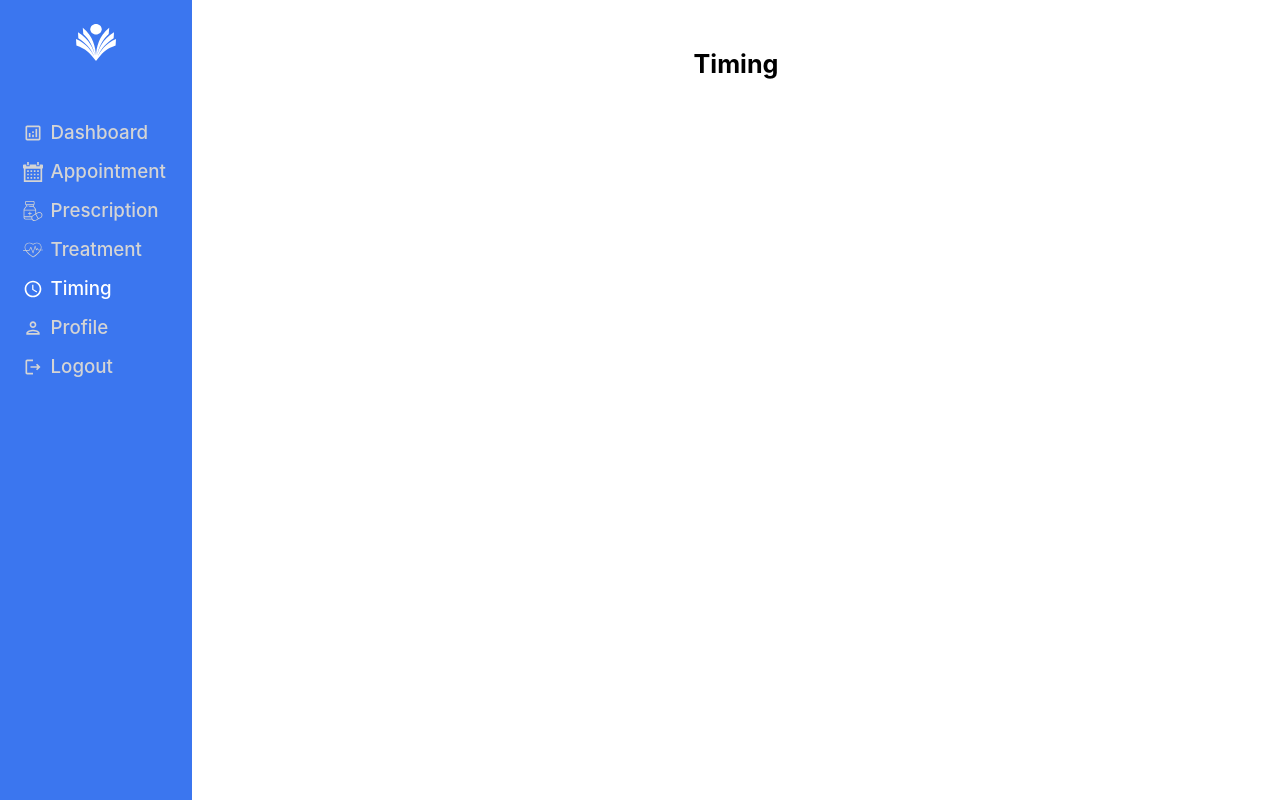
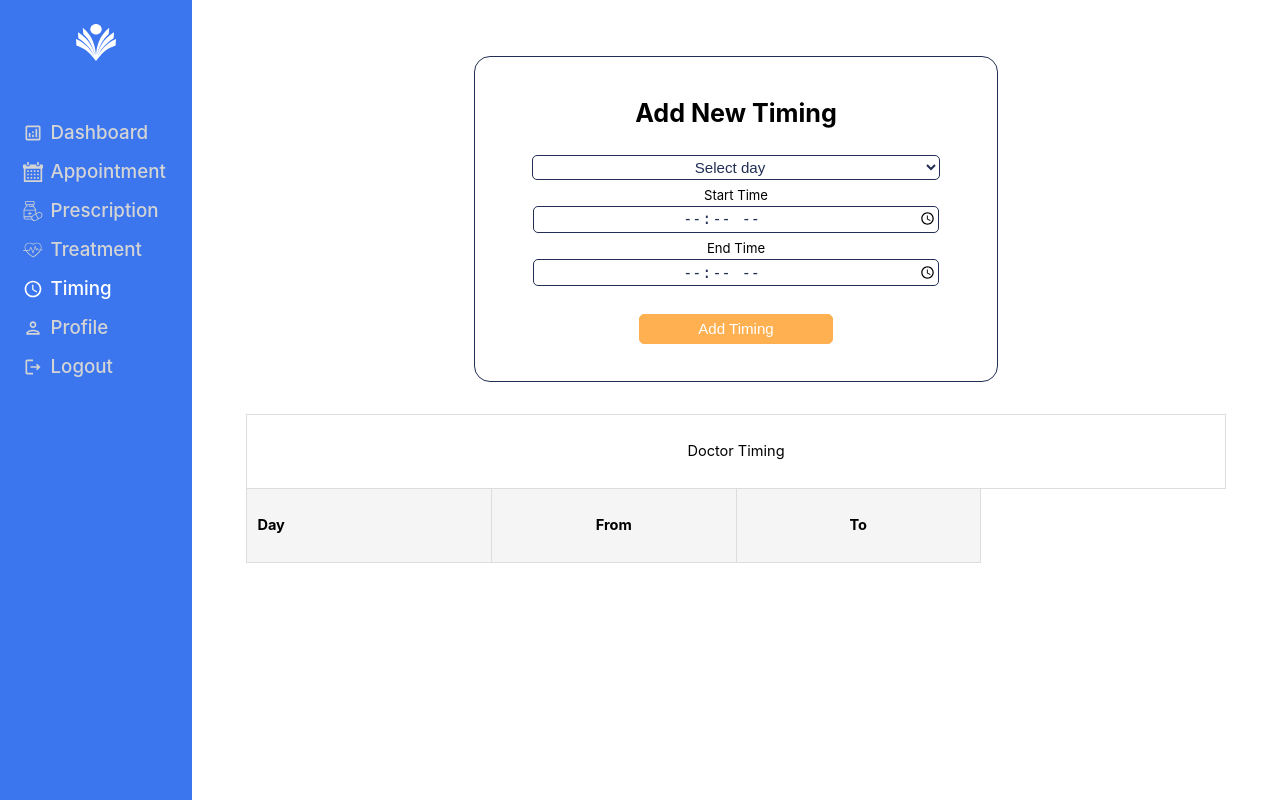
Before and after one commit to SisodiyaAakash/HMS-Project, a PHP site: page /doctor/timing.php in a window 1280 px wide. Run offline with PHP 8.4, Linux system fonts and the light colour scheme; the visitor is signed in with stand-in values (Sample User, id 1); data that the repository does not hold is empty.

Commit message:
Added doctor timing as per week functionality and removed some of other functionality

```diff
--- a/admin/doctors.php
+++ b/admin/doctors.php
@@ -123,6 +123,7 @@ include_once 'comps/header.php';
           <input name="user-name" type="text" placeholder="Username"/>
           <input name="password" type="password" placeholder="Password"/>
           <input name="conf-pass" type="password" placeholder="Confirm Password"/>
+
           <button name="submit" type="submit" id="submit" value="submit">Add Doctor</button>
         </form>
 
--- a/doctor/profile.php
+++ b/doctor/profile.php
@@ -353,6 +353,7 @@
             confPassInput.focus();
             return false;
         }
+        return true;
     }
 </script>
 </html>
--- a/doctor/timing.php
+++ b/doctor/timing.php
@@ -3,9 +3,50 @@
     $page_name= "timing";
 
     include_once '../config/db.php';
+    include_once '../models/DayMaster.php';
+    include_once '../models/DoctorTiming.php';
 
     session_start();
+    $doctor_timing_instance = new DoctorTiming();
     $user_name= $_SESSION["DOCTOR_USERNAME"];
+
+    $INPUT = filter_var_array($_POST, FILTER_SANITIZE_STRING);
+
+    if (isset($_GET['remove_day'])) {
+      $work_day = $_GET['remove_day'];
+
+      $result = $doctor_timing_instance -> remove_day($user_name,$work_day);
+
+      if ($result === TRUE) {
+        echo("<script>alert('Day timing removed');</script>");
+      }
+    }
+
+    if (isset($INPUT['submit'])) {
+        // Doctor timing table (doctor_timing)
+        $u_name = $user_name;
+        $working_day = $INPUT['day'];
+        $start_time = $INPUT['start-time'];
+        $end_time = $INPUT['end-time'];
+
+        $doctor_timing_payload = array(
+            "u_name" => $u_name,
+            "working_day" => $working_day,
+            "start_time" => $start_time,
+            "end_time" => $end_time,
+            "d_uname" => $user_name,
+        );
+
+        $doctor_timing_instance->create($doctor_timing_payload);
+
+        echo '<script>alert("Added timing successfully")</script>';
+    }
+
+    $day= new DayMaster();
+    $day_list= $day->find();
+
+    $doctor_timing = new DoctorTiming();
+    $doctor_timing_list = $doctor_timing->find_by_uname($user_name);
 ?>
 <!DOCTYPE html>
 <html>
@@ -18,8 +59,90 @@
     ?>
     <div class="pagearea">
       <div class="container">
-        <h2 class="heading">Timing</h2>
+        <form name="timing-form" method="post" class="contact" onsubmit="return validateform();">
+          <h2 class="heading">Add New Timing</h2>
+
+          <select name="day">
+            <option selected value="">Select day</option>
+            <?php foreach($day_list as $day_row): ?>
+              <option <?php foreach($doctor_timing_list as $doctor_timing_row): ?><?php if($day_row->id === $doctor_timing_row->working_day) { echo "disabled"; } ?><?php endforeach; ?> value="<?php echo($day_row->id);?>"><?php echo($day_row->day_name); ?></option>
+            <?php endforeach; ?>
+          </select>
+
+          <h6 class="label">Start Time</h6>
+          <input name="start-time" type="time" placeholder="Start Time"/>
+
+          <h6 class="label">End Time</h6>
+          <input name="end-time" type="time" placeholder="End Time"/>
+
+          <button name="submit" type="submit" id="submit" value="submit">Add Timing</button>
+        </form>
+
+          <table>
+            <thead>
+              <tr>
+                <td class="center" colspan="4">Doctor Timing</td>
+              </tr>
+              <tr>
+                <th>Day</th>
+                <th>From</th>
+                <th>To</th>
+                <th class="hide"></th>
+              </tr>
+            </thead>
+            <tbody>
+              <?php foreach($doctor_timing_list as $doctor_timing_row): ?>
+              <tr>
+                <td><?php echo($doctor_timing_row->day_name);?></td>
+                <td><?php echo($doctor_timing_row->start_time);?></td>
+                <td><?php echo($doctor_timing_row->end_time);?></td>
+                <td>
+                  <a href="?remove_day=<?php echo($doctor_timing_row->working_day)?>">Delete Timing</a>
+                </td>
+              </tr>
+              <?php endforeach;?>
+            </tbody>
+          </table>
+
+        <div class="day-table"></div>
       </div>
     </div>
   </body>
+  <script src="../files/validate.js"></script>
+<script>
+    // Validation Script
+    function validateform(event)
+    {
+        const form = document.forms['timing-form'];
+
+        if (!form) {
+            alert("Can't find form");
+            return;
+        }
+        // Validate day
+        const dayInput = form['day'];
+        if (dayInput.value == "") {
+            alert("Select day");
+            dayInput.focus();
+            return false;
+        }
+
+        // Validate starttime
+        const startTimeInput = form['start-time'];
+        if (startTimeInput.value == "") {
+            alert("Select starttime");
+            startTimeInput.focus();
+            return false;
+        }
+
+         // Validate endtime
+        const endTimeInput = form['end-time'];
+        if (endTimeInput.value == "") {
+            alert("Select endtime");
+            endTimeInput.focus();
+            return false;
+        }
+        return true;
+    }
+</script>
 </html>
--- a/models/DayMaster.php
+++ b/models/DayMaster.php
@@ -13,7 +13,7 @@
          */
         public function find()
         {
-            $query = "SELECT * FROM day_master;";
+            $query = "SELECT * FROM day_master ORDER BY id;";
 
             $this->db->query($query);
 
--- a/models/DoctorMaster.php
+++ b/models/DoctorMaster.php
@@ -3,6 +3,7 @@ require_once "../lib/pdo.php";
 
 include_once("DoctorCredential.php");
 include_once("DoctorQualification.php");
+include_once("DoctorTiming.php");
 
 class DoctorMaster
 {
@@ -142,6 +143,11 @@ class DoctorMaster
         if($result_qual===FALSE){
             return FALSE;
         }
+        $doctor_timing = new DoctorTiming();
+        $result_timing= $doctor_timing -> remove($user_name);
+        if($result_timing===FALSE){
+            return FALSE;
+        }
         return TRUE;
     }
 }
--- a/models/DoctorTiming.php
+++ b/models/DoctorTiming.php
@@ -22,12 +22,15 @@ class DoctorTiming
     }
 
     /**
-     * @param user_name - User name
+     * @param u_name - User name
      * @return array
      */
-    public function find_by_uname($user_name)
+    public function find_by_uname($u_name)
     {
-        $query = "SELECT * FROM doctor_timing WHERE user_name = '$user_name'";
+        $query = "SELECT d.day_name, dt.working_day, dt.start_time, dt.end_time
+                    FROM day_master d, doctor_timing dt
+                    WHERE d.id=dt.working_day AND dt.u_name = '$u_name'
+                    ORDER BY dt.working_day";
 
         $this->db->query($query);
 
@@ -35,16 +38,15 @@ class DoctorTiming
     }
     public function create($data)
     {
-        $query = "INSERT INTO doctor_timing(user_name, working_day, start_time, end_time, status)
-                    VALUES (:user_name, :working_day, :start_time, :end_time, :status)";
+        $query = "INSERT INTO doctor_timing(u_name, working_day, start_time, end_time)
+                    VALUES (:u_name, :working_day, :start_time, :end_time)";
 
         $this->db->query($query);
 
-        $this->db->bind('user_name', $data['user_name']);
+        $this->db->bind('u_name', $data['u_name']);
         $this->db->bind('working_day', $data['working_day']);
         $this->db->bind('start_time', $data['start_time']);
         $this->db->bind('end_time', $data['end_time']);
-        $this->db->bind('status', $data['status']);
 
         if ($this->db->execute()) {
             return true;
@@ -70,4 +72,24 @@ class DoctorTiming
 
         return ($affected_rows > 0) ? true : false;
     }
+
+    /**
+     * @param string $u_name - doctor username
+     * @param string $working_day - day
+     * @return object
+     */
+    public function remove_day($u_name,$working_day)
+    {
+        $query = "DELETE FROM doctor_timing WHERE u_name= :u_name AND working_day= :working_day;";
+
+        $this->db->query($query);
+        $this->db->bind('u_name', $u_name);
+        $this->db->bind('working_day', $working_day);
+
+        $this->db->execute();
+
+        $affected_rows = $this->db->row_count();
+
+        return ($affected_rows > 0) ? true : false;
+    }
 }
```
